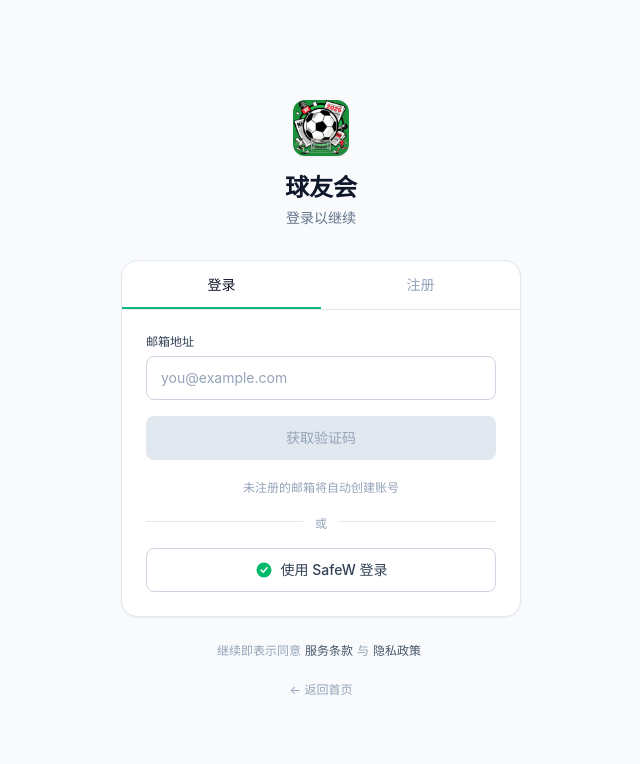
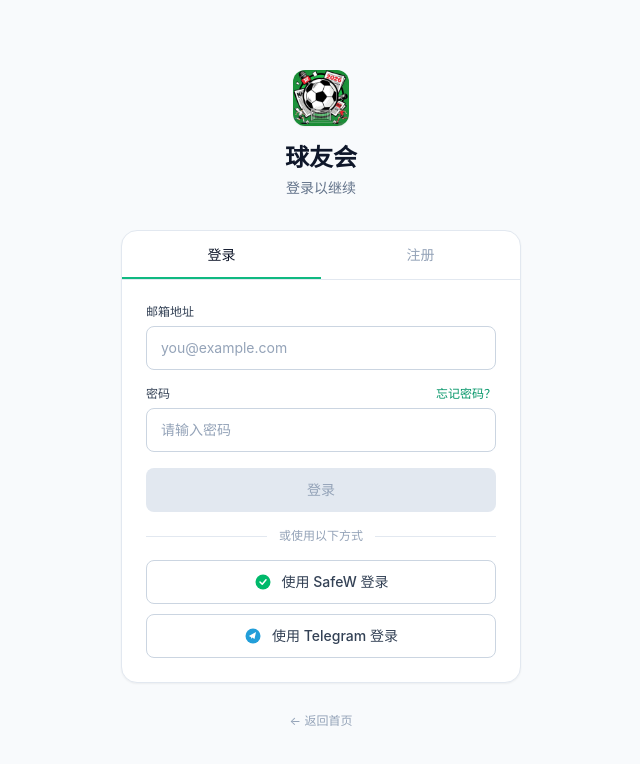
Before and after one commit to shuji-chu/qiuyouhui, a Next.js app: page /login in a window 1280 px wide. Shown: the top 764 px of the page, without its empty margins (319-959 px from the left). Built offline with nearby package versions, Linux system fonts and the light colour scheme; no server answers.

Commit message:
更新 page.tsx

```diff
--- a/src/app/login/page.tsx
+++ b/src/app/login/page.tsx
@@ -1,59 +1,49 @@
 'use client';
 
-import { useState, useEffect } from 'react';
+import { useState } from 'react';
 import Link from 'next/link';
 
 type Mode = 'login' | 'register';
-type Step = 'email' | 'code';
 
-export default function AuthPage() {
+export default function LoginPage() {
   const [mode, setMode] = useState<Mode>('login');
-  const [step, setStep] = useState<Step>('email');
   const [email, setEmail] = useState('');
-  const [code, setCode] = useState('');
+  const [password, setPassword] = useState('');
   const [loading, setLoading] = useState(false);
   const [error, setError] = useState('');
-  const [countdown, setCountdown] = useState(0);
 
-  useEffect(() => {
-    if (countdown <= 0) return;
-    const t = setTimeout(() => setCountdown((c) => c - 1), 1000);
-    return () => clearTimeout(t);
-  }, [countdown]);
+  const submit = async () => {
+    setError('');
 
-  const sendCode = async () => {
-    if (!email) return setError('请输入邮箱');
+    if (!email || !password) {
+      setError('请填写邮箱和密码');
+      return;
+    }
+    if (mode === 'register') {
+      if (password.length < 8) {
+        setError('密码至少 8 位');
+        return;
+      }
+      if (!/[a-zA-Z]/.test(password)) {
+        setError('密码需包含字母');
+        return;
+      }
+      if (!/\d/.test(password)) {
+        setError('密码需包含数字');
+        return;
+      }
+    }
+
     setLoading(true);
-    setError('');
     try {
-      const res = await fetch('/api/auth/send-code', {
+      const url = mode === 'login' ? '/api/auth/login' : '/api/auth/register';
+      const res = await fetch(url, {
         method: 'POST',
         headers: { 'Content-Type': 'application/json' },
-        body: JSON.stringify({ email }),
+        body: JSON.stringify({ email, password }),
       });
       const data = await res.json();
-      if (!res.ok) throw new Error(data.error || '发送失败');
-      setStep('code');
-      setCountdown(60);
-    } catch (e) {
-      setError((e as Error).message);
-    } finally {
-      setLoading(false);
-    }
-  };
-
-  const verifyCode = async () => {
-    if (code.length !== 6) return setError('请输入 6 位验证码');
-    setLoading(true);
-    setError('');
-    try {
-      const res = await fetch('/api/auth/verify-code', {
-        method: 'POST',
-        headers: { 'Content-Type': 'application/json' },
-        body: JSON.stringify({ email, code }),
-      });
-      const data = await res.json();
-      if (!res.ok) throw new Error(data.error || '验证失败');
+      if (!res.ok) throw new Error(data.error || '操作失败');
       window.location.href = '/';
     } catch (e) {
       setError((e as Error).message);
@@ -62,19 +52,16 @@ export default function AuthPage() {
     }
   };
 
-  const reset = (m: Mode) => {
+  const switchMode = (m: Mode) => {
     setMode(m);
-    setStep('email');
-    setCode('');
     setError('');
   };
 
-  const safeLoginUrl = `https://oauth.safew.bot/auth?bot_id=${process.env.NEXT_PUBLIC_SAFEW_BOT_ID || ''}`;
-
   return (
-    <main className="min-h-screen bg-slate-50 flex flex-col items-center justify-center px-4 py-10">
+    <main className="min-h-screen bg-slate-50 flex flex-col">
+      {/* 顶部品牌 */}
+      <div className="flex-1 flex flex-col items-center justify-center px-5 py-8">
         <div className="w-full max-w-[400px]">
-        {/* Logo + 站点名 */}
           <div className="text-center mb-8">
             <img
               src="/logo.png"
@@ -85,53 +72,37 @@ export default function AuthPage() {
               球友会
             </h1>
             <p className="mt-1 text-sm text-slate-500">
-            {mode === 'login' ? '登录以继续' : '创建新账号'}
+              {mode === 'login' ? '登录以继续' : '创建你的账号'}
             </p>
           </div>
 
           {/* 卡片 */}
-        <div className="bg-white rounded-2xl border border-slate-200 shadow-sm overflow-hidden">
-          {/* Tab 切换 */}
+          <div className="bg-white rounded-2xl border border-slate-200 shadow-sm">
+            {/* Tab */}
             <div className="grid grid-cols-2 border-b border-slate-200">
-            <button
-              onClick={() => reset('login')}
-              className={`py-3.5 text-sm font-medium transition relative ${
-                mode === 'login'
-                  ? 'text-slate-900'
-                  : 'text-slate-400 hover:text-slate-600'
-              }`}
+              <TabBtn
+                active={mode === 'login'}
+                onClick={() => switchMode('login')}
               >
                 登录
-              {mode === 'login' && (
-                <span className="absolute bottom-0 left-0 right-0 h-0.5 bg-emerald-500" />
-              )}
-            </button>
-            <button
-              onClick={() => reset('register')}
-              className={`py-3.5 text-sm font-medium transition relative ${
-                mode === 'register'
-                  ? 'text-slate-900'
-                  : 'text-slate-400 hover:text-slate-600'
-              }`}
+              </TabBtn>
+              <TabBtn
+                active={mode === 'register'}
+                onClick={() => switchMode('register')}
               >
                 注册
-              {mode === 'register' && (
-                <span className="absolute bottom-0 left-0 right-0 h-0.5 bg-emerald-500" />
-              )}
-            </button>
+              </TabBtn>
             </div>
 
             <div className="p-6 space-y-4">
-            {/* 错误 */}
+              {/* 错误提示 */}
               {error && (
                 <div className="text-xs text-red-600 bg-red-50 border border-red-100 rounded-lg px-3 py-2.5">
                   {error}
                 </div>
               )}
 
-            {/* 第一步：邮箱 */}
-            {step === 'email' && (
-              <>
+              {/* 邮箱 */}
               <div>
                 <label className="block text-xs font-medium text-slate-700 mb-1.5">
                   邮箱地址
@@ -140,94 +111,163 @@ export default function AuthPage() {
                   type="email"
                   value={email}
                   onChange={(e) => setEmail(e.target.value)}
-                    onKeyDown={(e) => e.key === 'Enter' && sendCode()}
                   placeholder="you@example.com"
+                  autoComplete="email"
                   className="w-full h-11 px-3.5 text-sm bg-white border border-slate-300 rounded-lg text-slate-900 placeholder-slate-400 focus:outline-none focus:border-emerald-500 focus:ring-2 focus:ring-emerald-500/10 transition"
                 />
               </div>
 
-                <button
-                  onClick={sendCode}
-                  disabled={loading || !email}
-                  className="w-full h-11 bg-emerald-500 hover:bg-emerald-600 disabled:bg-slate-200 disabled:text-slate-400 disabled:cursor-not-allowed text-white text-sm font-medium rounded-lg transition"
-                >
-                  {loading ? '发送中…' : '获取验证码'}
-                </button>
-
-                <p className="text-xs text-slate-400 text-center pt-1">
-                  未注册的邮箱将自动创建账号
-                </p>
-              </>
-            )}
-
-            {/* 第二步：验证码 */}
-            {step === 'code' && (
-              <>
+              {/* 密码 */}
               <div>
                 <div className="flex items-center justify-between mb-1.5">
                   <label className="text-xs font-medium text-slate-700">
-                      验证码
+                    密码
                   </label>
+                  {mode === 'login' && (
                     <button
-                      onClick={() => reset(mode)}
+                      type="button"
                       className="text-xs text-emerald-600 hover:text-emerald-700"
+                      onClick={() => alert('忘记密码功能即将上线')}
                     >
-                      修改邮箱
+                      忘记密码？
                     </button>
+                  )}
                 </div>
                 <input
-                    type="text"
-                    inputMode="numeric"
-                    value={code}
-                    onChange={(e) =>
-                      setCode(e.target.value.replace(/\D/g, '').slice(0, 6))
+                  type="password"
+                  value={password}
+                  onChange={(e) => setPassword(e.target.value)}
+                  onKeyDown={(e) => e.key === 'Enter' && submit()}
+                  placeholder={
+                    mode === 'register' ? '至少 8 位，含字母和数字' : '请输入密码'
                   }
-                    onKeyDown={(e) => e.key === 'Enter' && verifyCode()}
-                    placeholder="请输入 6 位验证码"
+                  autoComplete={
+                    mode === 'login' ? 'current-password' : 'new-password'
+                  }
                   className="w-full h-11 px-3.5 text-sm bg-white border border-slate-300 rounded-lg text-slate-900 placeholder-slate-400 focus:outline-none focus:border-emerald-500 focus:ring-2 focus:ring-emerald-500/10 transition"
                 />
-                  <p className="mt-2 text-xs text-slate-400">
-                    验证码已发送至 {email}
-                  </p>
               </div>
 
+              {/* 提交 */}
               <button
-                  onClick={verifyCode}
-                  disabled={loading || code.length !== 6}
+                onClick={submit}
+                disabled={loading || !email || !password}
                 className="w-full h-11 bg-emerald-500 hover:bg-emerald-600 disabled:bg-slate-200 disabled:text-slate-400 disabled:cursor-not-allowed text-white text-sm font-medium rounded-lg transition"
               >
-                  {loading ? '验证中…' : mode === 'login' ? '登录' : '完成注册'}
+                {loading
+                  ? mode === 'login'
+                    ? '登录中…'
+                    : '注册中…'
+                  : mode === 'login'
+                  ? '登录'
+                  : '注册并登录'}
               </button>
 
-                <button
-                  onClick={sendCode}
-                  disabled={countdown > 0}
-                  className="w-full text-xs text-slate-500 hover:text-slate-800 disabled:text-slate-300 disabled:cursor-not-allowed transition"
-                >
-                  {countdown > 0 ? `${countdown}s 后可重新发送` : '没收到？重新发送'}
-                </button>
-              </>
+              {/* 提示 */}
+              {mode === 'register' && (
+                <p className="text-xs text-slate-400 text-center pt-1">
+                  注册即表示同意
+                  <Link href="/terms" className="text-slate-600 mx-1 hover:underline">
+                    服务条款
+                  </Link>
+                  与
+                  <Link href="/privacy" className="text-slate-600 mx-1 hover:underline">
+                    隐私政策
+                  </Link>
+                </p>
               )}
+            </div>
 
             {/* 分隔线 */}
-            <div className="relative pt-1">
-              <div className="absolute inset-0 flex items-center">
+            <div className="relative px-6">
+              <div className="absolute inset-x-6 top-0 flex items-center">
                 <div className="w-full border-t border-slate-200" />
               </div>
               <div className="relative flex justify-center">
-                <span className="bg-white px-3 text-xs text-slate-400">
-                  或
+                <span className="bg-white px-3 text-xs text-slate-400 -translate-y-1/2 inline-block">
+                  或使用以下方式
                 </span>
               </div>
             </div>
 
-            {/* SafeW 登录 */}
+            {/* 第三方登录 */}
+            <div className="p-6 pt-2 space-y-2.5">
+              <ThirdPartyBtn
+                icon={<SafeWIcon />}
+                label="使用 SafeW 登录"
+                onClick={() => alert('SafeW 登录即将开放')}
+              />
+              <ThirdPartyBtn
+                icon={<TelegramIcon />}
+                label="使用 Telegram 登录"
+                onClick={() => alert('Telegram 登录即将开放')}
+              />
+            </div>
+          </div>
+
+          {/* 底部 */}
+          <div className="mt-6 text-center">
+            <Link
+              href="/"
+              className="text-xs text-slate-400 hover:text-slate-700 transition"
+            >
+              ← 返回首页
+            </Link>
+          </div>
+        </div>
+      </div>
+    </main>
+  );
+}
+
+// ---------- 小组件 ----------
+
+function TabBtn({
+  active,
+  onClick,
+  children,
+}: {
+  active: boolean;
+  onClick: () => void;
+  children: React.ReactNode;
+}) {
+  return (
     <button
-              onClick={() => {
-                window.location.href = safeLoginUrl;
-              }}
-              className="w-full h-11 flex items-center justify-center gap-2 bg-white hover:bg-slate-50 border border-slate-300 text-slate-700 text-sm font-medium rounded-lg transition"
+      onClick={onClick}
+      className={`relative py-3.5 text-sm font-medium transition ${
+        active ? 'text-slate-900' : 'text-slate-400 hover:text-slate-600'
+      }`}
     >
+      {children}
+      {active && (
+        <span className="absolute bottom-0 left-0 right-0 h-0.5 bg-emerald-500" />
+      )}
+    </button>
+  );
+}
+
+function ThirdPartyBtn({
+  icon,
+  label,
+  onClick,
+}: {
+  icon: React.ReactNode;
+  label: string;
+  onClick: () => void;
+}) {
+  return (
+    <button
+      onClick={onClick}
+      className="w-full h-11 flex items-center justify-center gap-2.5 bg-white hover:bg-slate-50 border border-slate-300 text-slate-700 text-sm font-medium rounded-lg transition"
+    >
+      {icon}
+      {label}
+    </button>
+  );
+}
+
+function SafeWIcon() {
+  return (
     <svg width="18" height="18" viewBox="0 0 24 24" fill="none">
       <circle cx="12" cy="12" r="10" fill="#00b96b" />
       <path
@@ -238,32 +278,17 @@ export default function AuthPage() {
         strokeLinejoin="round"
       />
     </svg>
-              使用 SafeW 登录
-            </button>
-          </div>
-        </div>
-
-        {/* 底部 */}
-        <p className="mt-6 text-center text-xs text-slate-400 leading-relaxed">
-          继续即表示同意
-          <a className="text-slate-600 hover:text-slate-900 mx-1" href="#">
-            服务条款
-          </a>
-          与
-          <a className="text-slate-600 hover:text-slate-900 mx-1" href="#">
-            隐私政策
-          </a>
-        </p>
-
-        <div className="text-center mt-4">
-          <Link
-            href="/"
-            className="text-xs text-slate-400 hover:text-slate-700 transition"
-          >
-            ← 返回首页
-          </Link>
-        </div>
-      </div>
-    </main>
   );
 }
+
+function TelegramIcon() {
+  return (
+    <svg width="18" height="18" viewBox="0 0 24 24" fill="none">
+      <circle cx="12" cy="12" r="10" fill="#229ED9" />
+      <path
+        d="M6.5 12l9.5-5.5-2 9.5-3-2-1.5 2v-2.5L6.5 12z"
+        fill="#fff"
+      />
+    </svg>
+  );
+}
```
Lines whose indentation alone changed are shown as unchanged.
